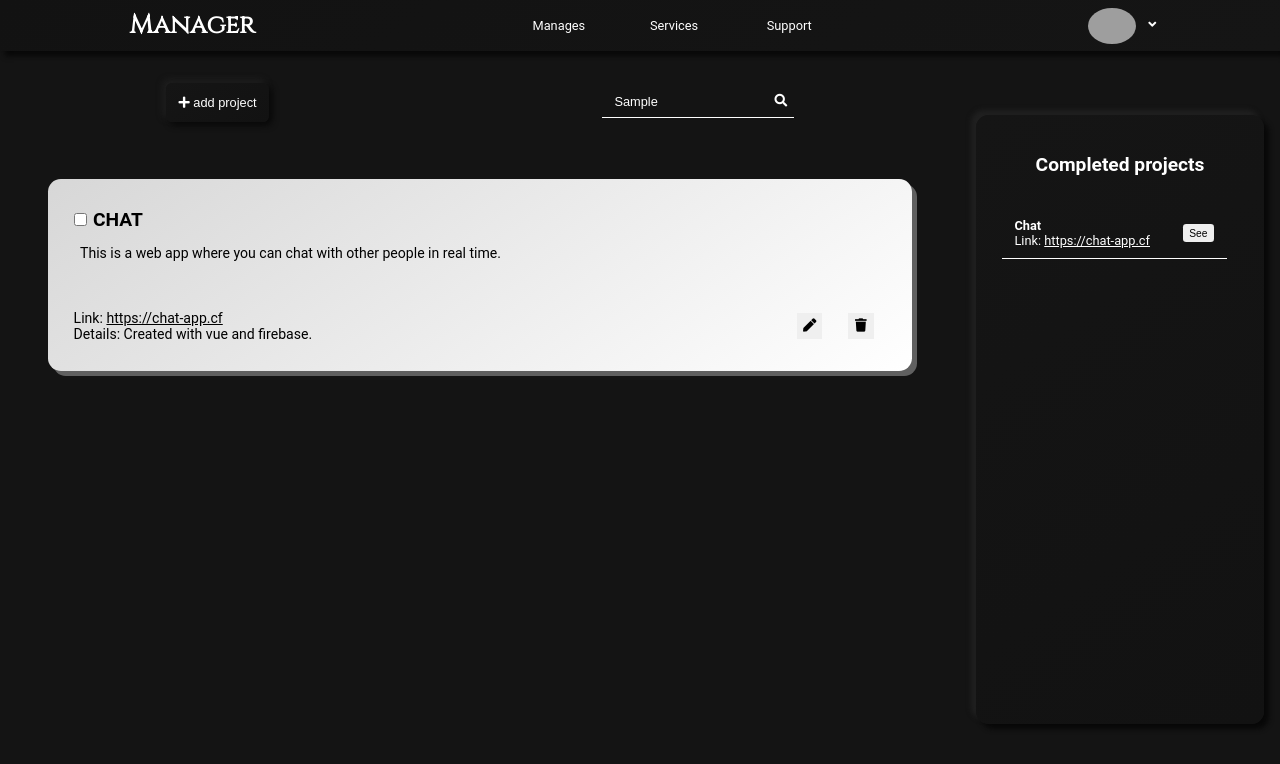
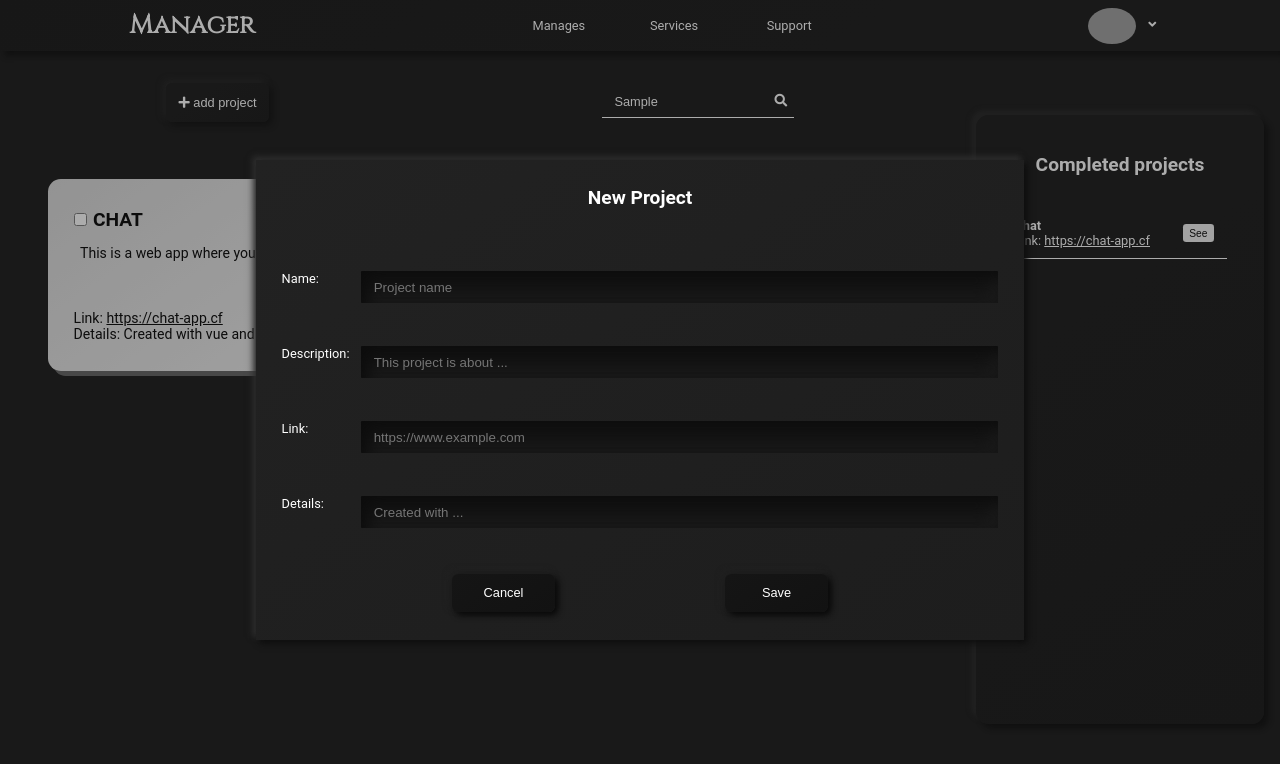
Before and after one commit to alejandrosandi22/manager, a React (Create React App) app: page /projects in a window 1280 px wide. Both pictures are taken after typing "Sample" into the empty fields and a click on the button "add project". Shown: the top 764 px of the page. Built offline with nearby package versions, Linux system fonts and the light colour scheme; no server answers; grey boxes are pictures that could not be loaded.

Commit message:
new project form layout

```diff
--- a/src/components/Projects/Projects.jsx
+++ b/src/components/Projects/Projects.jsx
@@ -1,6 +1,7 @@
 import { Component } from 'react';
 import './Projects.scss';
 import Nav from '../../shared/components/Nav/Nav';
+import ProjectsForm from '../../shared/components/ProjectsForm/ProjectsForm';
 
 function CompletedCard(){
   return(
@@ -50,13 +51,26 @@ function Completedprojects() {
 }
 
 export default class projects extends Component{
+
+  constructor(){
+    super();
+    this.state = {
+      showForm: false
+    }
+  }
+
+  formToggle = () => {
+    this.state.showForm ? this.setState({showForm: false}) : this.setState({showForm: true});
+  }
+
   render(){
     return(
       <div className='projects-container'>
+       <ProjectsForm showForm={this.state.showForm} formToggle={this.formToggle}/>
         <Nav/>
         <div className='projects-list'>
           <div className='actions-nav'>
-            <button className='add-project'><i className='fas fa-plus'></i> add project</button>
+            <button onClick={this.formToggle} className='add-project'><i className='fas fa-plus'></i> add project</button>
             <div className='search'>
               <input type="text" name="search" id="search" placeholder='Search project'/>
               <label htmlFor="search"><i className='fas fa-search'></i></label>
--- /dev/null
+++ b/src/shared/components/ProjectsForm/ProjectsForm.jsx
@@ -0,0 +1,33 @@
+import './ProjectsForm.scss';
+
+export default function ProjectsForm(props) {
+  return(
+    <div className={`projects-form-container ${props.showForm ? 'show-bg-form' : 'hide-bg-form'}`}>
+      <div className={`projects-form ${props.showForm ? 'show-form' : 'hide-form'}`}>
+        <h2 className='new-project-title'>New Project</h2>
+        <form className='form'>
+          <div className='input-wrapper'>
+            <label htmlFor="name">Name:</label>
+            <input type="text" name="name" ide="name" placeholder='Project name'/>
+          </div>
+          <div className='input-wrapper'>
+            <label htmlFor="description">Description:</label>
+            <input type="text" name="description" id="description" placeholder='This project is about ...'/>
+          </div>
+          <div className='input-wrapper'>
+            <label htmlFor="Link">Link:</label>
+            <input type="url" name="link" id="link" placeholder='https://www.example.com'/>
+          </div>
+          <div className='input-wrapper'>
+            <label htmlFor="details">Details:</label>
+            <input type="text" name="details" id="details" placeholder='Created with ...'/>
+          </div>
+        </form>
+        <div className='actions-buttons'>
+          <button  onClick={props.formToggle} className='cancel'>Cancel</button>
+          <button className='save'>Save</button>
+        </div>
+      </div>
+    </div>
+  );
+}
--- /dev/null
+++ b/src/shared/components/ProjectsForm/ProjectsForm.scss
@@ -0,0 +1,115 @@
+@use '../../sass/mixin';
+
+.projects-form-container{
+  position: fixed;
+  display: flex;
+  justify-content: center;
+  align-items: center;
+  top: 0;
+  left: 0;
+  right: 0;
+  bottom: 0;
+  margin: auto;
+  z-index: 200;
+  width: 0%;
+  height: 0%;
+  background: #2020205f;
+  transition: .01s;
+  .projects-form{
+    padding: 2rem;
+    width: 60vw;
+    height: 60vh;
+    background: linear-gradient(145deg, #222222, #1d1d1d);
+    box-shadow:  .25rem .25rem .5rem #0d0d0d,
+                 -.25rem -.25rem .5rem #333333;
+    .new-project-title{
+      color: #fff;
+      text-align: center;
+      height: 10%;
+    }
+    .form{
+      width: 100%;
+      height: 80%;
+      display: flex;
+      justify-content: space-evenly;
+      flex-direction: column;
+      .input-wrapper{
+        display: flex;
+        label{
+
+          width: 7rem;
+          color: #fff;
+        }
+        input{
+          @include mixin.inputs();
+          margin: unset;
+        }
+      }
+    }
+    .actions-buttons{
+      width: 100%;
+      height: 10%;
+      display: flex;
+      justify-content: space-evenly;
+      align-items: center;
+      button{
+        @include mixin.auth-buttons();
+      }
+    }
+  }
+  .show-form{
+    animation: show .5s forwards;
+  }
+  .hide-form{
+    animation: hide .5s forwards;
+  }
+}
+.hide-bg-form{
+    animation: hide-bg-form .1s;
+    animation-delay: .5s;
+}
+.show-bg-form{
+  width: 100%;
+  height: 100%;
+}
+
+@keyframes hide-bg-form {
+  0%{
+    opacity: 1;
+    width: 100%;
+    height: 100%;
+  }
+  95%{
+    width: 100%;
+    height: 100%;
+  }
+  100%{
+    opacity: 0;
+    width: 0;
+    height: 0;
+  }
+}
+
+
+
+@keyframes show {
+  0%{
+    opacity: 0;
+    transform: scale(0);
+  }
+  100%{
+    opacity: 100%;
+    transform: scale(1);
+  }
+}
+
+@keyframes hide {
+  0%{
+    opacity: 100;
+    transform: scale(1);
+  }
+  100%{
+    opacity: 0;
+    transform: scale(0);
+  }
+}
```
